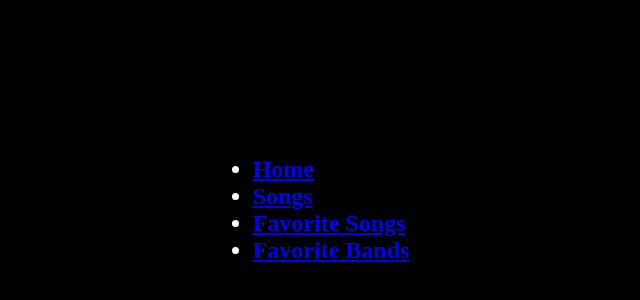
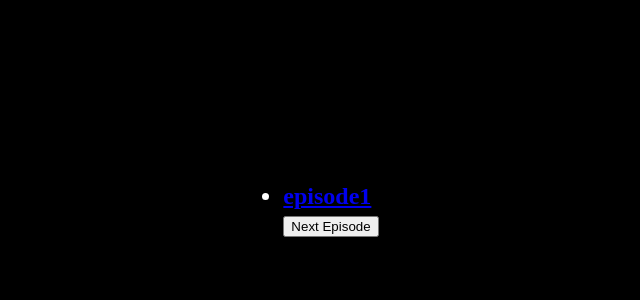
Before and after one commit to Victor-Jacon/consumir-api-react, a React (Create React App) app: page / in a window 1280 px wide. Shown: the part 198-498 px from the top of the page, without its empty margins (329-969 px from the left). Built offline with nearby package versions, Linux system fonts and the light colour scheme.

Commit message:
react-router: history.push com 1 parâmetro e 2 parâmetros

```diff
--- a/src/react-router-dom/PageLearnReactRouterDom.jsx
+++ b/src/react-router-dom/PageLearnReactRouterDom.jsx
@@ -6,7 +6,7 @@ import queryString from 'query-string'
 const PageLearnReactRouterDom = () => {
   return (
     <>
-      <LocationStateAndSearch />
+      <HistoryPushParameters />
     </>
   )
 }
@@ -511,6 +511,60 @@ export const LocationStateAndSearch = () => {
   )
 }
 
+export const HistoryPathAndLocation = () => {
+
+  const [nextEpisode, setNextEpisode] = useState(1)
+  const history = useHistory()
+
+  const changeEpisode = (currentEpisode) => {
+    history.push(`/episode${nextEpisode+1}`)
+    setNextEpisode(nextEpisode+1)
+  }
+
+  return (
+    <Container>
+      <ul>
+        <li><Link to='/episode1' onClick={() => setNextEpisode(1)}>episode1</Link></li>
+        <button onClick={() => changeEpisode(nextEpisode)}>Next Episode</button>
+      </ul>
+
+      <Switch>
+        <Route path="/episode1">episode1</Route>
+        <Route path="/episode2">episode2</Route>
+        <Route path="/episode3">episode3</Route>
+        <Route path="/episode4">episode4</Route>
+      </Switch>
+    </Container>
+  )
+}
+
+export const HistoryPushParameters = () => {
+
+  const [nextEpisode, setNextEpisode] = useState(1)
+  const history = useHistory()
+
+  const changeEpisode = (currentEpisode) => {
+    history.push(`/episode${nextEpisode+1}`, { watching: `Episode${nextEpisode}`})
+    setNextEpisode(nextEpisode+1)
+  }
+
+  return (
+    <Container>
+      <ul>
+        <li><Link to='/episode1' onClick={() => setNextEpisode(1)}>episode1</Link></li>
+        <button onClick={() => changeEpisode(nextEpisode)}>Next Episode</button>
+      </ul>
+
+      <Switch>
+        <Route path="/episode1">episode1</Route>
+        <Route path="/episode2">episode2</Route>
+        <Route path="/episode3">episode3</Route>
+        <Route path="/episode4">episode4</Route>
+      </Switch>
+    </Container>
+  )
+}
+
 // Styled Components
 const Container = styled.div`
   background-color: black;
```
